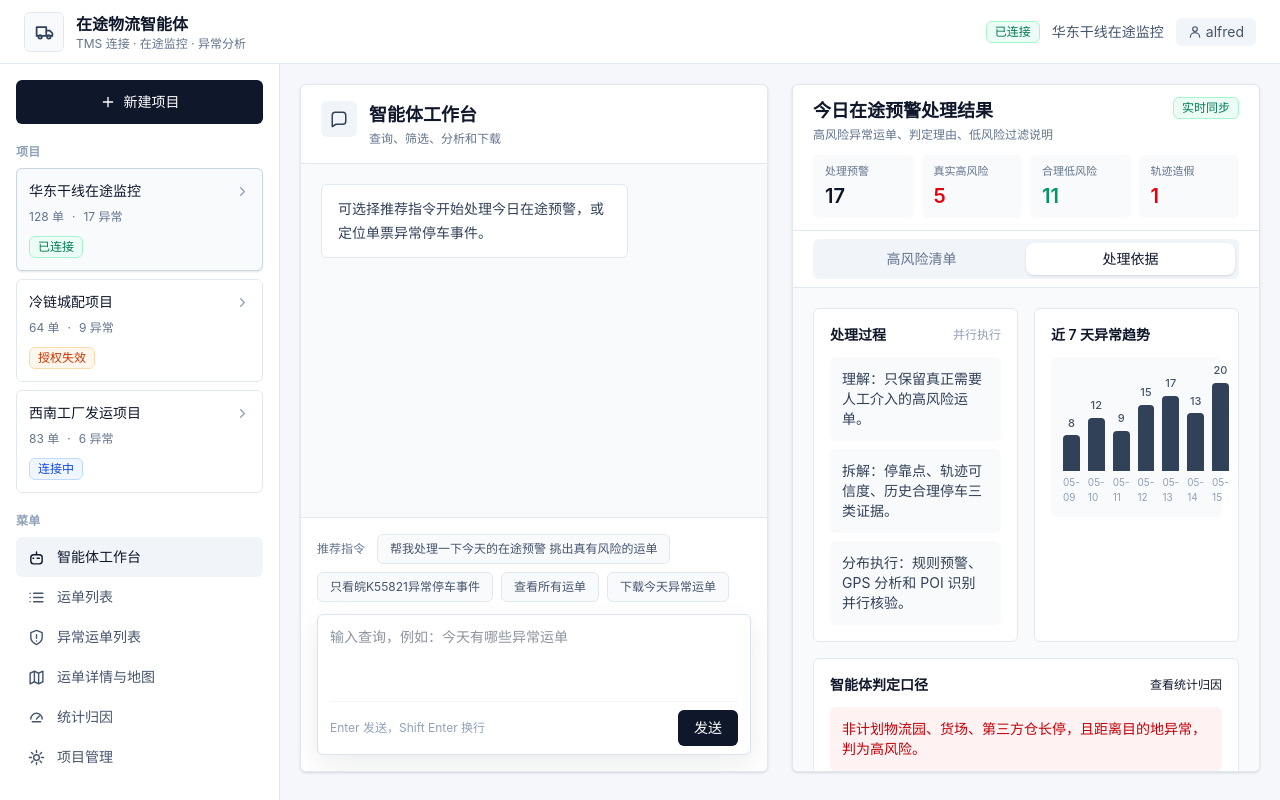
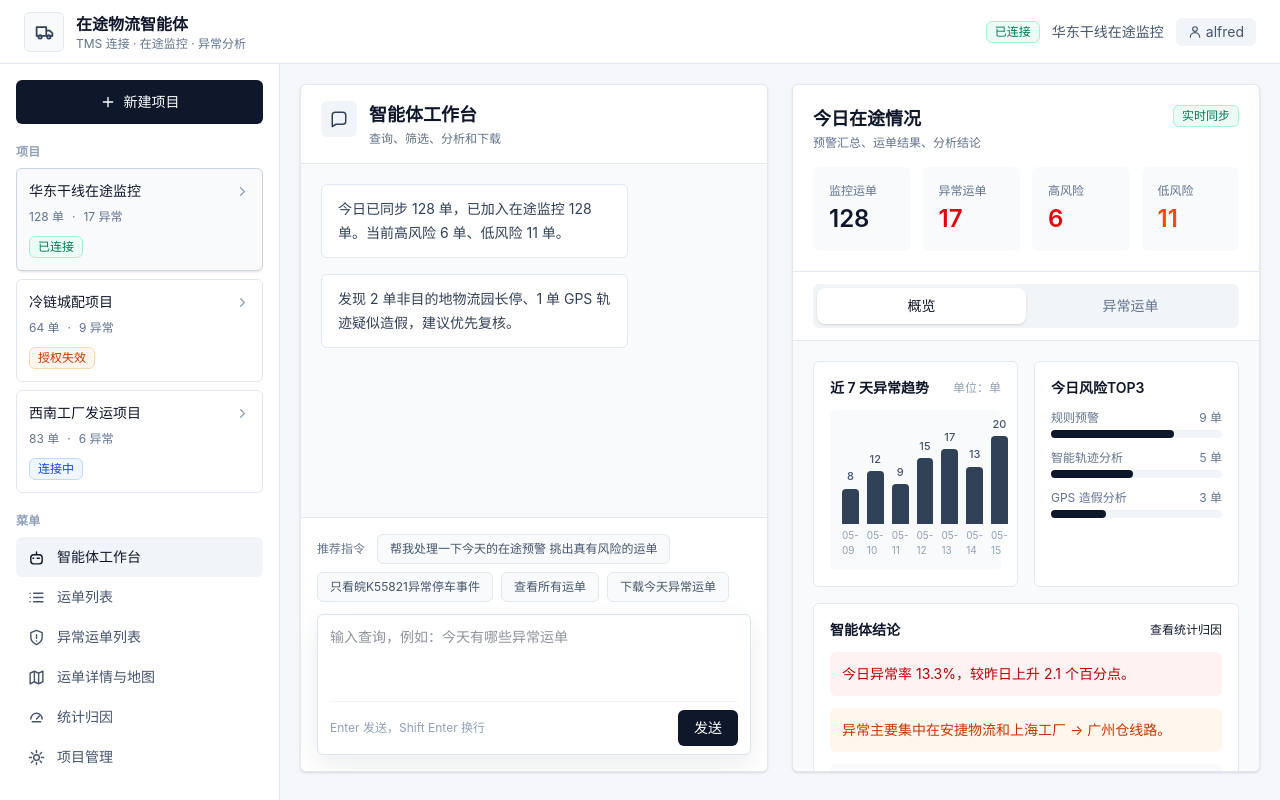
Before and after one commit to mclssf/iovagent-proto, a Vue app: page /index/agent in a window 1280 px wide. Built offline with nearby package versions, Linux system fonts and the light colour scheme.

Commit message:
Restore default workbench overview state

```diff
--- a/src/pinia/agentWork.ts
+++ b/src/pinia/agentWork.ts
@@ -218,8 +218,8 @@ const timelineSeed: TimelineEvent[] = [
 export const quickPrompts = ['帮我处理一下今天的在途预警 挑出真有风险的运单', '只看皖K55821异常停车事件', '查看所有运单', '下载今天异常运单'];
 
 export const rightPanelTabs: [string, string][] = [
-  ['risk', '高风险清单'],
-  ['overview', '处理依据'],
+  ['overview', '概览'],
+  ['risk', '异常运单'],
 ];
 
 function createWarningProcessMessage(result: string): ChatMessage {
@@ -270,7 +270,8 @@ export const agentWorkData = defineStore('agentWork', {
       selectedOrder: { ...ordersSeedData[0]! } as Order,
       agentInput: '',
       agentMessages: [
-        { role: 'agent', text: '可选择推荐指令开始处理今日在途预警，或定位单票异常停车事件。' },
+        { role: 'agent', text: '今日已同步 128 单，已加入在途监控 128 单。当前高风险 6 单、低风险 11 单。' },
+        { role: 'agent', text: '发现 2 单非目的地物流园长停、1 单 GPS 轨迹疑似造假，建议优先复核。' },
       ] as ChatMessage[],
       rightPanel: 'overview',
       ordersRiskFilter: '全部',
--- a/src/views/AgentWork/views/agent.view.vue
+++ b/src/views/AgentWork/views/agent.view.vue
@@ -38,6 +38,7 @@ function setRightPanel(key: string) {
 }
 
 const isOrderEventPanel = computed(() => store.visibleRightPanel === 'orderEvent');
+const isDefaultOverview = computed(() => store.visibleRightPanel === 'overview');
 
 const trendData = [
   { date: '05-09', count: 8 },
@@ -381,17 +382,37 @@ onBeforeUnmount(() => {
     </div>
 
     <div class="flex h-[calc(100vh-112px)] flex-col overflow-hidden rounded-md border border-slate-200 bg-white shadow-sm">
-      <div class="border-b border-slate-200 px-5 py-3">
-        <div class="mb-3 flex items-start justify-between gap-4">
+      <div class="border-b border-slate-200" :class="isDefaultOverview ? 'p-5' : 'px-5 py-3'">
+        <div class="flex items-start justify-between gap-4" :class="isDefaultOverview ? 'mb-4' : 'mb-3'">
           <div>
-            <h2 class="text-lg font-semibold text-slate-900">{{ isOrderEventPanel ? '只看皖K55821异常停车事件' : '今日在途预警处理结果' }}</h2>
+            <h2 class="text-lg font-semibold text-slate-900">
+              {{ isOrderEventPanel ? '只看皖K55821异常停车事件' : isDefaultOverview ? '今日在途情况' : '今日在途预警处理结果' }}
+            </h2>
             <p class="mt-0.5 text-xs text-slate-500">
-              {{ isOrderEventPanel ? 'WB20260509018 · 合肥仓 → 南京仓' : '高风险异常运单、判定理由、低风险过滤说明' }}
+              {{ isOrderEventPanel ? 'WB20260509018 · 合肥仓 → 南京仓' : isDefaultOverview ? '预警汇总、运单结果、分析结论' : '高风险异常运单、判定理由、低风险过滤说明' }}
             </p>
           </div>
           <span class="inline-flex items-center rounded-md border px-2 py-0.5 text-xs font-medium" :class="badgeToneClass('green')">实时同步</span>
         </div>
-        <div v-if="!isOrderEventPanel" class="grid grid-cols-4 gap-2">
+        <div v-if="isDefaultOverview" class="grid grid-cols-4 gap-3">
+          <div class="rounded-md bg-slate-50 p-4">
+            <div class="text-xs text-slate-500">监控运单</div>
+            <div class="mt-1 text-2xl font-semibold text-slate-900">128</div>
+          </div>
+          <div class="rounded-md bg-slate-50 p-4">
+            <div class="text-xs text-slate-500">异常运单</div>
+            <div class="mt-1 text-2xl font-semibold text-red-600">17</div>
+          </div>
+          <div class="rounded-md bg-slate-50 p-4">
+            <div class="text-xs text-slate-500">高风险</div>
+            <div class="mt-1 text-2xl font-semibold text-red-600">6</div>
+          </div>
+          <div class="rounded-md bg-slate-50 p-4">
+            <div class="text-xs text-slate-500">低风险</div>
+            <div class="mt-1 text-2xl font-semibold text-orange-600">11</div>
+          </div>
+        </div>
+        <div v-else-if="!isOrderEventPanel" class="grid grid-cols-4 gap-2">
           <div class="rounded-md bg-slate-50 px-3 py-2">
             <div class="text-[11px] text-slate-500">处理预警</div>
             <div class="mt-0.5 text-xl font-semibold text-slate-900">17</div>
@@ -410,14 +431,14 @@ onBeforeUnmount(() => {
           </div>
         </div>
       </div>
-      <div v-if="!isOrderEventPanel" class="border-b border-slate-200 bg-white px-5 py-2">
+      <div v-if="!isOrderEventPanel" class="border-b border-slate-200 bg-white px-5" :class="isDefaultOverview ? 'py-3' : 'py-2'">
         <div class="flex rounded-md bg-slate-100 p-1 text-sm">
           <button
             v-for="[key, label] in rightPanelTabs"
             :key="key"
             type="button"
-            class="flex-1 rounded-lg px-3 py-1.5"
-            :class="store.visibleRightPanel === key ? 'bg-white font-medium shadow-sm' : 'text-slate-500'"
+            class="flex-1 rounded-lg px-3"
+            :class="[isDefaultOverview ? 'py-2' : 'py-1.5', store.visibleRightPanel === key ? 'bg-white font-medium shadow-sm' : 'text-slate-500']"
             @click="setRightPanel(key)"
           >
             {{ label }}
@@ -510,17 +531,9 @@ onBeforeUnmount(() => {
           <div class="grid grid-cols-2 gap-4">
             <div class="rounded-md border border-slate-200 bg-white p-4">
               <div class="mb-3 flex items-center justify-between">
-                <div class="text-sm font-semibold">处理过程</div>
-                <span class="text-xs text-slate-400">并行执行</span>
+                <div class="text-sm font-semibold">近 7 天异常趋势</div>
+                <span class="text-xs text-slate-400">单位：单</span>
               </div>
-              <div class="space-y-2 text-sm text-slate-700">
-                <div class="rounded-md bg-slate-50 p-3">理解：只保留真正需要人工介入的高风险运单。</div>
-                <div class="rounded-md bg-slate-50 p-3">拆解：停靠点、轨迹可信度、历史合理停车三类证据。</div>
-                <div class="rounded-md bg-slate-50 p-3">分布执行：规则预警、GPS 分析和 POI 识别并行核验。</div>
-              </div>
-            </div>
-            <div class="rounded-md border border-slate-200 bg-white p-4">
-              <div class="mb-3 text-sm font-semibold">近 7 天异常趋势</div>
               <div class="flex h-40 items-end gap-2 rounded-md bg-slate-50 px-3 pb-3 pt-5">
                 <div v-for="item in trendData" :key="item.date" class="flex flex-1 flex-col items-center gap-1">
                   <span class="text-[11px] font-medium text-slate-600">{{ item.count }}</span>
@@ -529,16 +542,39 @@ onBeforeUnmount(() => {
                 </div>
               </div>
             </div>
+            <div class="rounded-md border border-slate-200 bg-white p-4">
+              <div class="mb-3 text-sm font-semibold">今日风险TOP3</div>
+              <div class="space-y-3 text-sm">
+                <div>
+                  <div class="mb-1 flex items-center justify-between text-xs text-slate-500"><span>规则预警</span><span>9 单</span></div>
+                  <div class="h-2 rounded-full bg-slate-100">
+                    <div class="h-2 rounded-full bg-slate-900" style="width: 72%"></div>
+                  </div>
+                </div>
+                <div>
+                  <div class="mb-1 flex items-center justify-between text-xs text-slate-500"><span>智能轨迹分析</span><span>5 单</span></div>
+                  <div class="h-2 rounded-full bg-slate-100">
+                    <div class="h-2 rounded-full bg-slate-900" style="width: 48%"></div>
+                  </div>
+                </div>
+                <div>
+                  <div class="mb-1 flex items-center justify-between text-xs text-slate-500"><span>GPS 造假分析</span><span>3 单</span></div>
+                  <div class="h-2 rounded-full bg-slate-100">
+                    <div class="h-2 rounded-full bg-slate-900" style="width: 32%"></div>
+                  </div>
+                </div>
+              </div>
+            </div>
           </div>
           <div class="rounded-md border border-slate-200 bg-white p-4">
             <div class="mb-3 flex items-center justify-between">
-              <div class="text-sm font-semibold">智能体判定口径</div>
+              <div class="text-sm font-semibold">智能体结论</div>
               <button type="button" class="text-xs font-medium text-slate-900" @click="goPage('analytics')">查看统计归因</button>
             </div>
             <div class="space-y-3 text-sm text-slate-700">
-              <div class="rounded-md bg-red-50 p-3 text-red-700">非计划物流园、货场、第三方仓长停，且距离目的地异常，判为高风险。</div>
-              <div class="rounded-md bg-red-50 p-3 text-red-700">轨迹断点、速度跳变、点火状态冲突，命中轨迹造假高风险。</div>
-              <div class="rounded-md bg-emerald-50 p-3 text-emerald-700">服务区休息、到仓排队、收费站拥堵等有合理证据的预警已降级。</div>
+              <div class="rounded-md bg-red-50 p-3 text-red-700">今日异常率 13.3%，较昨日上升 2.1 个百分点。</div>
+              <div class="rounded-md bg-orange-50 p-3 text-orange-700">异常主要集中在安捷物流和上海工厂 → 广州仓线路。</div>
+              <div class="rounded-md bg-slate-50 p-3">建议优先复核非目的地物流园长停，以及 GPS 高风险轨迹段。</div>
             </div>
           </div>
           <div class="grid grid-cols-2 gap-3">
```
